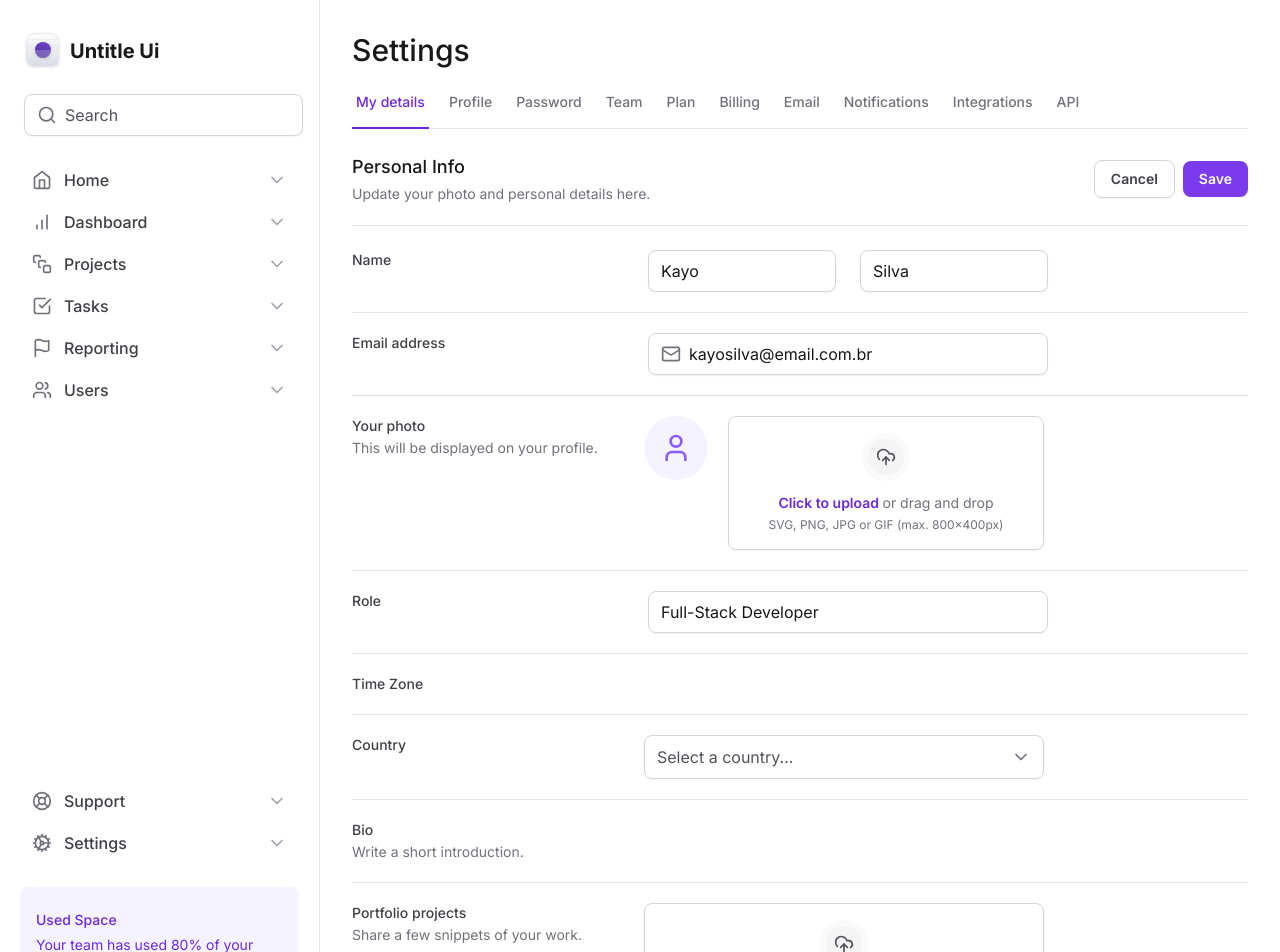
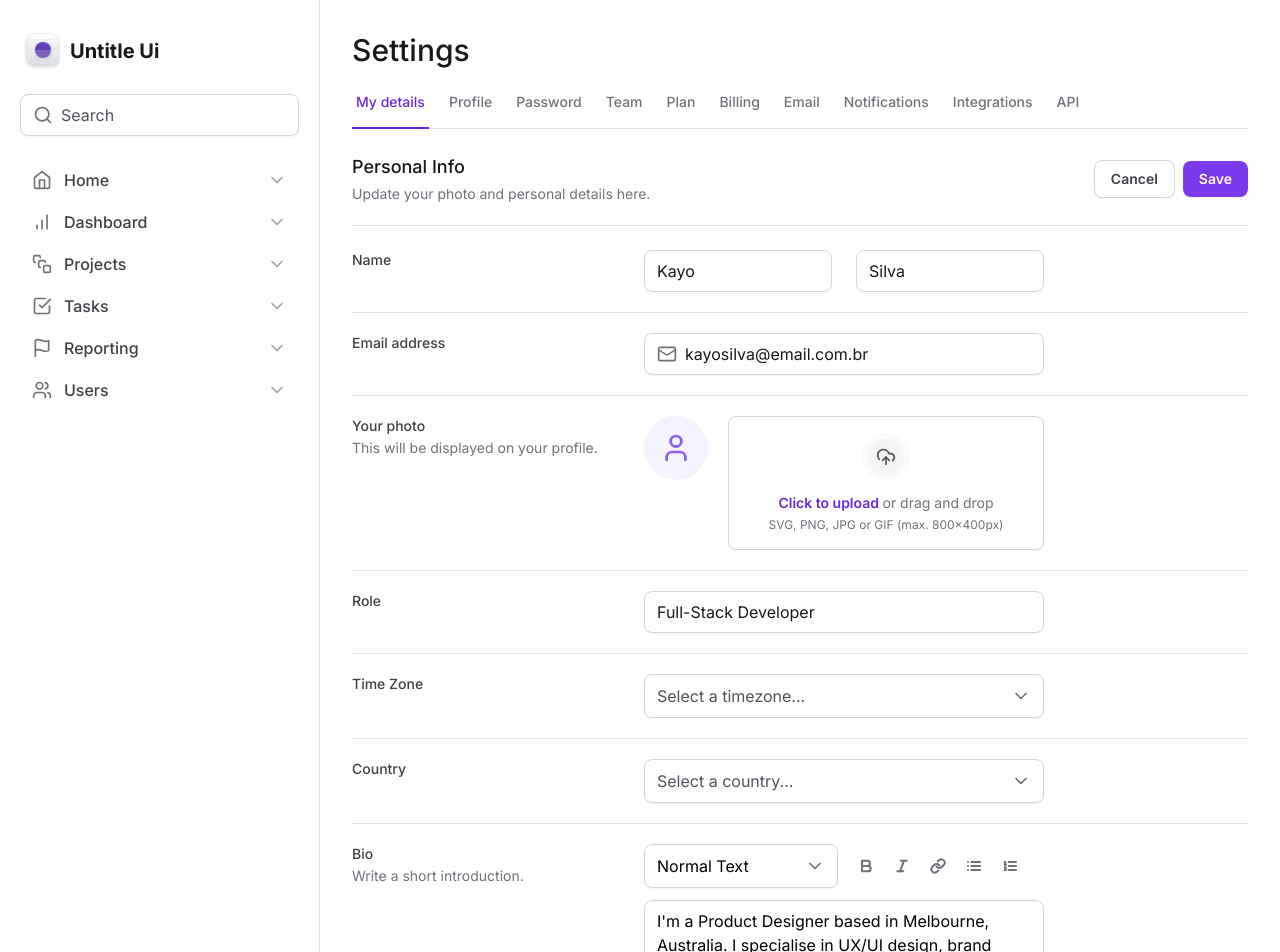
Before and after one commit to KayoSilva19/tailwind-next, a Next.js app: page / in a window 1280 px wide. Shown: the top 952 px of the page. Built offline with nearby package versions, Linux system fonts and the light colour scheme.

Commit message:
:sparkles:  feat:  textarea

```diff
--- a/src/app/page.tsx
+++ b/src/app/page.tsx
@@ -2,9 +2,19 @@
 
 import SettingsTabs from '@/components/SettingsTabs'
 import * as Input from '@/components/Input'
-import { Mail, UploadCloud } from 'lucide-react'
+import {
+  Bold,
+  Italic,
+  Link,
+  List,
+  ListOrdered,
+  Mail,
+  UploadCloud,
+} from 'lucide-react'
 import * as FileInput from '@/components/Form/FileInput'
 import { Select } from '@/components/Form/FileInput/Select'
+import { SelectItem } from '@/components/Form/FileInput/Select/SelectItem'
+import TextArea from '@/components/Form/TextArea'
 
 export default function Home() {
   return (
@@ -118,7 +128,16 @@ export default function Home() {
               Time Zone
             </label>
             <div className="grid gap-6">
-              <div></div>
+              <Select placeholder="Select a timezone...">
+                <SelectItem
+                  value="utc8"
+                  text="Pacific Standard Time (PST) UTC−08:00"
+                />
+                <SelectItem
+                  value="utc3"
+                  text="America São Paulo Time (UTC-03:00)"
+                />
+              </Select>
             </div>
           </div>
 
@@ -130,7 +149,10 @@ export default function Home() {
               Country
             </label>
             <div className="grid gap-6">
-              <Select />
+              <Select placeholder="Select a country...">
+                <SelectItem value="br" text="Brazil" />
+                <SelectItem value="us" text="United States" />
+              </Select>
             </div>
           </div>
 
@@ -141,8 +163,57 @@ export default function Home() {
                 Write a short introduction.
               </p>
             </label>
-            <div className="grid gap-6">
-              <div></div>
+            <div className="space-y-3">
+              <div className="grid grid-cols-2 gap-3">
+                <Select placeholder="" defaultValue="normal">
+                  <SelectItem
+                    value="normal"
+                    defaultChecked
+                    text="Normal Text"
+                  />
+                  <SelectItem value="md" text="Markdown" />
+                </Select>
+
+                <div className="flex items-center gap-1">
+                  <button
+                    type="button"
+                    className="rounded-md p-2 hover:bg-zinc-50"
+                  >
+                    <Bold className="h-4 w-4 text-zinc-500" strokeWidth={3} />
+                  </button>
+                  <button
+                    type="button"
+                    className="rounded-md p-2 hover:bg-zinc-50"
+                  >
+                    <Italic className="h-4 w-4 text-zinc-500" strokeWidth={3} />
+                  </button>
+                  <button
+                    type="button"
+                    className="rounded-md p-2 hover:bg-zinc-50"
+                  >
+                    <Link className="h-4 w-4 text-zinc-500" strokeWidth={3} />
+                  </button>
+                  <button
+                    type="button"
+                    className="rounded-md p-2 hover:bg-zinc-50"
+                  >
+                    <List className="h-4 w-4 text-zinc-500" strokeWidth={3} />
+                  </button>
+                  <button
+                    type="button"
+                    className="rounded-md p-2 hover:bg-zinc-50"
+                  >
+                    <ListOrdered
+                      className="h-4 w-4 text-zinc-500"
+                      strokeWidth={3}
+                    />
+                  </button>
+                </div>
+              </div>
+              <TextArea
+                id="bio"
+                defaultValue="I'm a Product Designer based in Melbourne, Australia. I specialise in UX/UI design, brand strategy, and Webflow development."
+              />
             </div>
           </div>
 
--- a/src/components/Form/FileInput/Select.tsx
+++ /dev/null
@@ -1,44 +0,0 @@
-'use client'
-
-import { Check, ChevronDown } from 'lucide-react'
-import * as SelectPrimitive from '@radix-ui/react-select'
-
-export function Select() {
-  return (
-    <SelectPrimitive.Root>
-      <SelectPrimitive.Trigger className="flex h-11 w-full items-center justify-between gap-2 rounded-lg border border-zinc-300 px-3 py-2 shadow-sm data-[placeholder]:text-zinc-600">
-        <SelectPrimitive.Value
-          placeholder="Select a country..."
-          className="text-black"
-        />
-        <SelectPrimitive.Icon>
-          <ChevronDown className="h-5 w-5 text-zinc-500" />
-        </SelectPrimitive.Icon>
-      </SelectPrimitive.Trigger>
-
-      <SelectPrimitive.Portal>
-        <SelectPrimitive.Content
-          side="bottom"
-          position="popper"
-          sideOffset={8}
-          className="z-10 w-[--radix-select-trigger-width] overflow-hidden rounded-lg border border-zinc-200 bg-white"
-        >
-          <SelectPrimitive.Viewport>
-            <SelectPrimitive.Item
-              value="br"
-              className="flex cursor-pointer items-center justify-between gap-2 px-3 py-2.5 outline-none data-[highlighted]:bg-zinc-50"
-            >
-              <SelectPrimitive.ItemText className="text-black">
-                Brasil
-              </SelectPrimitive.ItemText>
-
-              <SelectPrimitive.ItemIndicator>
-                <Check className="h-4 w-4 text-violet-500" />
-              </SelectPrimitive.ItemIndicator>
-            </SelectPrimitive.Item>
-          </SelectPrimitive.Viewport>
-        </SelectPrimitive.Content>
-      </SelectPrimitive.Portal>
-    </SelectPrimitive.Root>
-  )
-}
--- /dev/null
+++ b/src/components/Form/FileInput/Select/SelectItem.tsx
@@ -0,0 +1,21 @@
+import * as Select from '@radix-ui/react-select'
+import { Check } from 'lucide-react'
+
+export type SelectItemProps = Select.SelectItemProps & {
+  text: string
+}
+
+export function SelectItem({ text, ...rest }: SelectItemProps) {
+  return (
+    <Select.Item
+      className="flex cursor-pointer items-center  gap-2 px-3 py-2.5 outline-none data-[highlighted]:bg-zinc-50"
+      {...rest}
+    >
+      <Select.ItemText className="text-black">{text}</Select.ItemText>
+
+      <Select.ItemIndicator className="mr-auto">
+        <Check className="h-4 w-4 text-violet-500" />
+      </Select.ItemIndicator>
+    </Select.Item>
+  )
+}
--- /dev/null
+++ b/src/components/Form/FileInput/Select/index.tsx
@@ -0,0 +1,39 @@
+'use client'
+
+import * as SelectPrimitive from '@radix-ui/react-select'
+import { ChevronDown } from 'lucide-react'
+import { ReactNode } from 'react'
+
+export interface SelectProps extends SelectPrimitive.SelectProps {
+  children: ReactNode
+  placeholder: string
+}
+
+export function Select({ placeholder, children, ...rest }: SelectProps) {
+  return (
+    <SelectPrimitive.Root {...rest}>
+      <SelectPrimitive.Trigger className="flex h-11 w-full items-center justify-between gap-2 rounded-lg border border-zinc-300 px-3 py-2 shadow-sm data-[placeholder]:text-zinc-600">
+        <SelectPrimitive.Value
+          placeholder={placeholder}
+          className="text-black"
+        />
+        <SelectPrimitive.Icon>
+          <ChevronDown className="h-5 w-5 text-zinc-500" />
+        </SelectPrimitive.Icon>
+      </SelectPrimitive.Trigger>
+
+      <SelectPrimitive.Portal>
+        <SelectPrimitive.Content
+          side="bottom"
+          position="popper"
+          sideOffset={8}
+          className="z-10 w-[--radix-select-trigger-width] overflow-hidden rounded-lg border border-zinc-200 bg-white shadow-sm"
+        >
+          <SelectPrimitive.Viewport className="outline-none">
+            {children}
+          </SelectPrimitive.Viewport>
+        </SelectPrimitive.Content>
+      </SelectPrimitive.Portal>
+    </SelectPrimitive.Root>
+  )
+}
--- /dev/null
+++ b/src/components/Form/TextArea.tsx
@@ -0,0 +1,12 @@
+import { ComponentProps } from 'react'
+
+export interface TextAreaProps extends ComponentProps<'textarea'> {}
+
+export default function TextArea({ ...rest }: TextAreaProps) {
+  return (
+    <textarea
+      className="min-h-[120px] w-full  resize-y rounded-lg border border-zinc-300 px-3 py-2 shadow-sm"
+      {...rest}
+    />
+  )
+}
--- a/src/components/Input.tsx
+++ b/src/components/Input.tsx
@@ -23,7 +23,7 @@ export type InputRootProps = ComponentProps<'div'>
 export function Root({ ...rest }: InputRootProps) {
   return (
     <div
-      className=" mx-1 flex w-full items-center gap-2 rounded-lg border border-zinc-300 px-3 py-2 shadow-sm"
+      className="flex w-full items-center gap-2 rounded-lg border border-zinc-300 px-3 py-2 shadow-sm"
       {...rest}
     ></div>
   )
```
